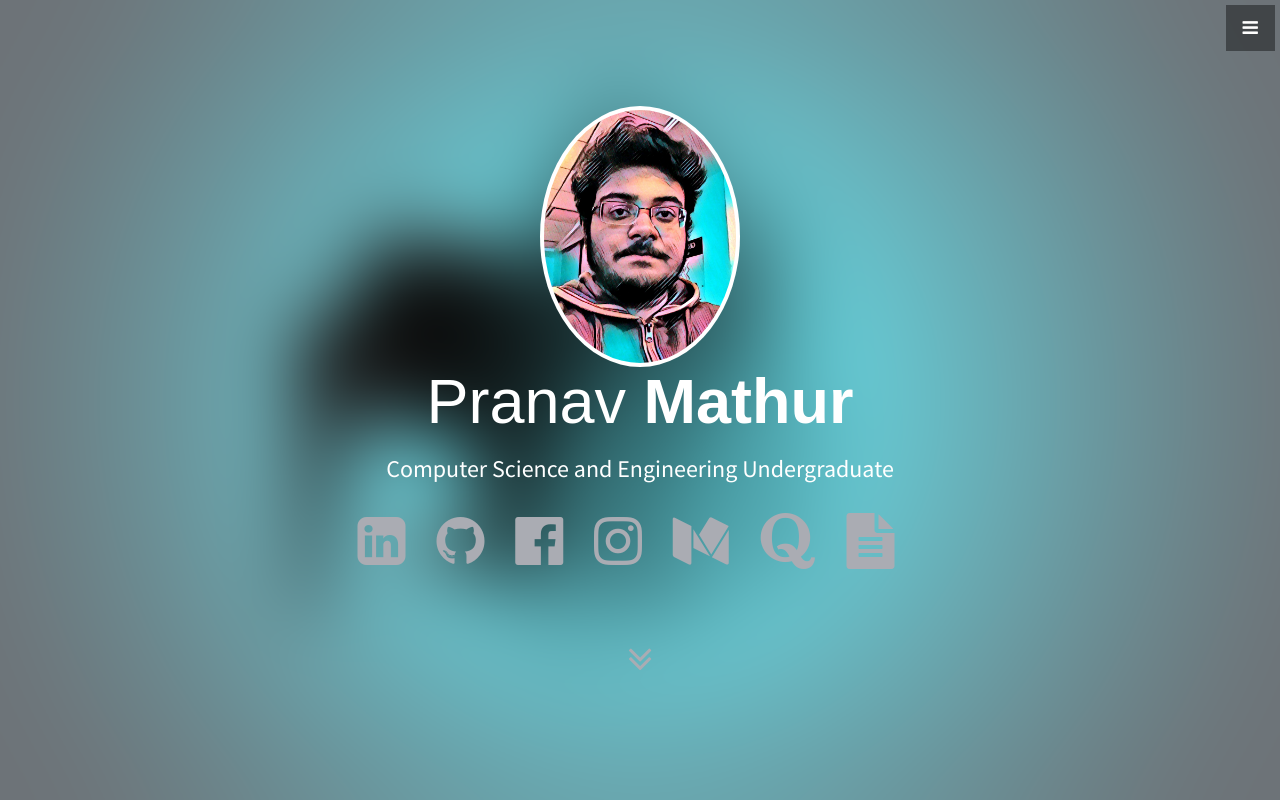
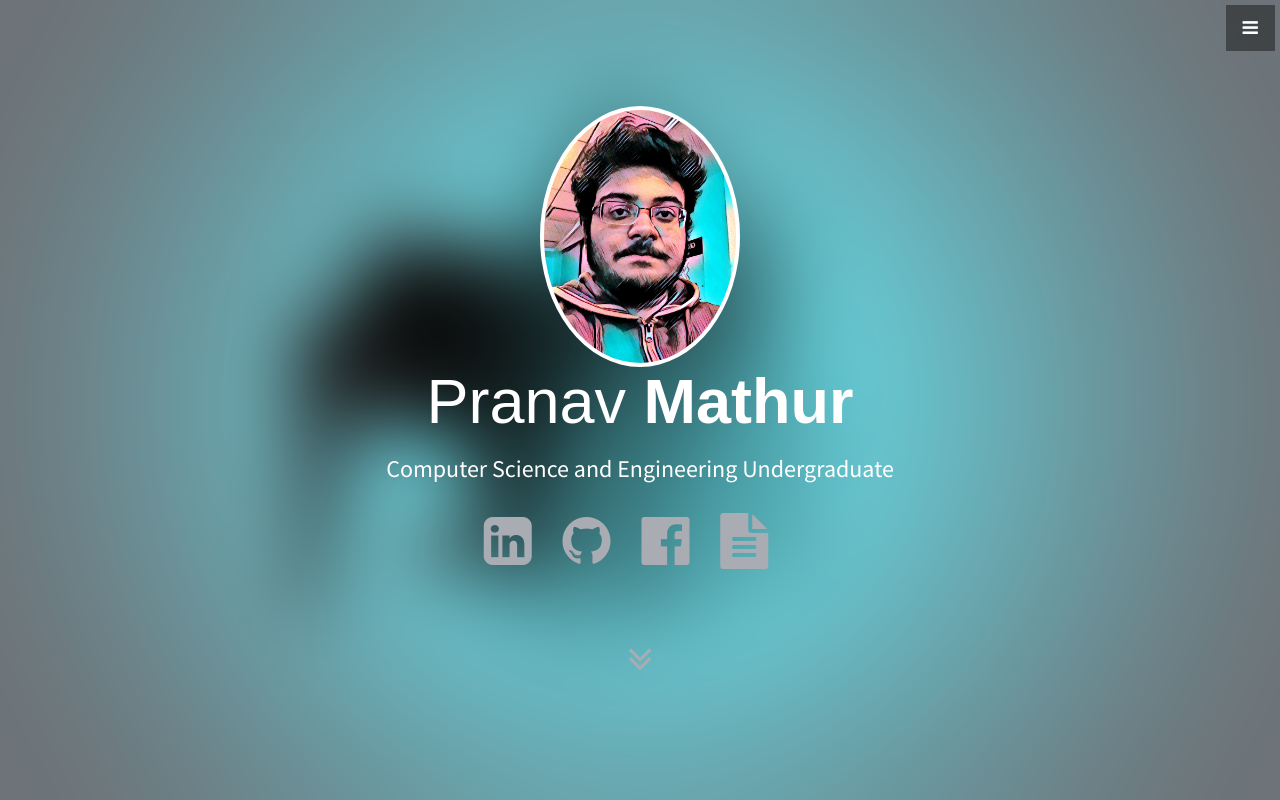
Before and after one commit to pmathur98/pmathur98.github.io, a plain HTML site: page index.html in a window 1280 px wide. Shown: the top 800 px of the page. Drawn offline with Linux system fonts and the light colour scheme.

Commit message:
update index.html

```diff
--- a/index.html
+++ b/index.html
@@ -61,10 +61,7 @@
             <br>
             <a target="_blank" href="https://www.linkedin.com/in/pranav-mathur-16068292/"><span class="fa fa-linkedin-square fa-4x"></span></a>&nbsp;&nbsp;&nbsp;&nbsp;&nbsp;&nbsp;&nbsp;&nbsp;&nbsp;&nbsp;
             <a target="_blank" href="https://github.com/pmathur98"><span class="fa fa-github fa-4x" aria-hidden="true"></span></a>&nbsp;&nbsp;&nbsp;&nbsp;&nbsp;&nbsp;&nbsp;&nbsp;&nbsp;&nbsp;
-            <a target="_blank" href="http://example.com/"><span class="fa fa-facebook-official fa-4x" aria-hidden="true"></span></a>&nbsp;&nbsp;&nbsp;&nbsp;&nbsp;&nbsp;&nbsp;&nbsp;&nbsp;&nbsp;
-            <a target="_blank" href="http://example.com/"><span class="fa fa-instagram fa-4x" aria-hidden="true"></span></a>&nbsp;&nbsp;&nbsp;&nbsp;&nbsp;&nbsp;&nbsp;&nbsp;&nbsp;&nbsp;
-            <a target="_blank" href="http://example.com/"><span class="fa fa-medium fa-4x" aria-hidden="true"></span></a>&nbsp;&nbsp;&nbsp;&nbsp;&nbsp;&nbsp;&nbsp;&nbsp;&nbsp;&nbsp;
-            <a target="_blank" href="http://example.com/"><span class="fa fa-quora fa-4x" aria-hidden="true"></span></a>&nbsp;&nbsp;&nbsp;&nbsp;&nbsp;&nbsp;&nbsp;&nbsp;&nbsp;&nbsp;
+            <a target="_blank" href="https://www.facebook.com/pranav.mathur1998"><span class="fa fa-facebook-official fa-4x" aria-hidden="true"></span></a>&nbsp;&nbsp;&nbsp;&nbsp;&nbsp;&nbsp;&nbsp;&nbsp;&nbsp;&nbsp;
             <a target="_blank" href="https://drive.google.com/open?id=1CF0q-dFQggSQkPP8cX1bGrdB06DhonIV"><span class="fa fa-file-text fa-4x" aria-hidden="true"></span></a>&nbsp;&nbsp;&nbsp;&nbsp;&nbsp;&nbsp;&nbsp;&nbsp;&nbsp;&nbsp;
             <br>
             <br>
```
